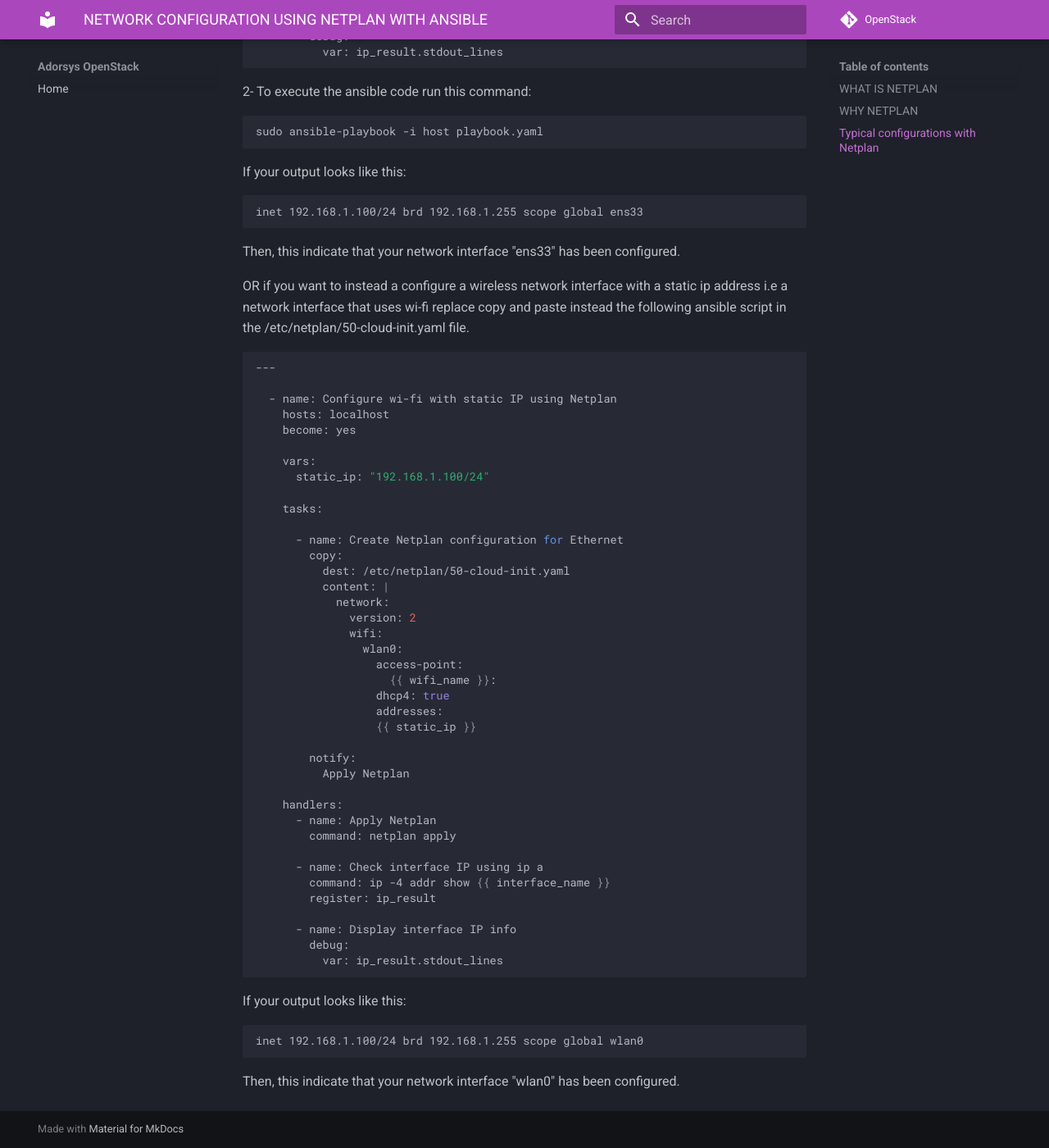
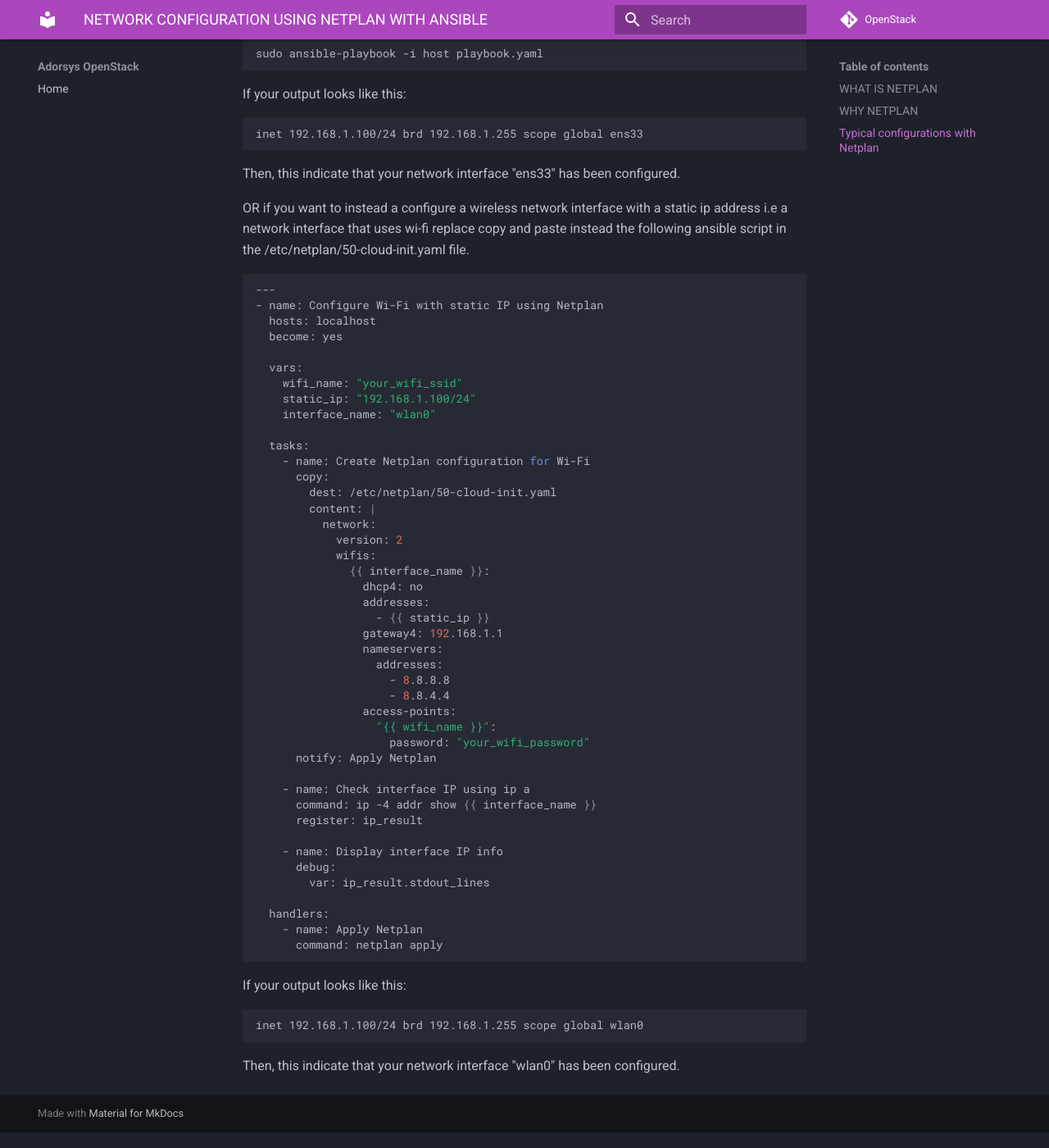
Before and after one commit to ADORSYS-GIS/openstack, an MkDocs documentation site: the page built from docs/netplan_doc.md, in a window 1280 px wide and 1400 px high, scrolled down 6910 px. Shown: the whole window at 82% size. Built offline with MkDocs 1.6.1 and Material for MkDocs 9.7.7, drawn with Linux system fonts in a browser that asks for light colours; comment, search, counter and statistics services are not loaded.

Commit message:
docs(netplan): documentation on how to configure network interface using netplan

````diff
--- a/docs/netplan_doc.md
+++ b/docs/netplan_doc.md
@@ -228,51 +228,46 @@ python3 install ansible --user
 
 ```sh
 ---
+- name: Configure Ethernet with static IP using Netplan
+  hosts: localhost
+  become: yes
 
-  - name: Configure Ethernet with static IP using Netplan
-    hosts: localhost
-    become: yes
+  vars:
+    interface_name: "ens33"
+    static_ip: "10.42.0.10/24"
+    gateway4: "10.42.0.1"
+    nameservers:
+      - "8.8.8.8"
+      - "8.8.4.4"
 
-    vars:
-      interface_name: "ens33"
-      static_ip: "10.42.0.10/24"
-      gateway4: "10.42.0.1"
-      nameservers:
-        - "8.8.8.8"
-        - "8.8.4.4"
-
-    tasks:
-
-      - name: Create Netplan configuration for Ethernet
-        copy:
-          dest: /etc/netplan/50-cloud-init.yaml
-          content: |
-            network:
-              version: 2
-              ethernets:
+  tasks:
+    - name: Create Netplan configuration for Ethernet
+      copy:
+        dest: /etc/netplan/50-cloud-init.yaml
+        content: |
+          network:
+            version: 2
+            ethernets:
               {{ interface_name }}:
                 dhcp4: no
                 addresses:
-                {{ static_ip }}
-                gateway4:
-                {{ gateway }}
+                  - {{ static_ip }}
+                gateway4: {{ gateway4 }}
                 nameservers:
-                addresses:
-                {{ nameservers }}
-        notify:
-          Apply Netplan
+                  addresses: {{ nameservers }}
+      notify: Apply Netplan
 
-    handlers:
-      - name: Apply Netplan
-        command: netplan apply
+  handlers:
+    - name: Apply Netplan
+      command: netplan apply
 
-      - name: Check interface IP using ip a
-        command: ip -4 addr show {{ interface_name }}
-        register: ip_result
+    - name: Check interface IP using ip a
+      command: ip -4 addr show {{ interface_name }}
+      register: ip_result
 
-      - name: Display interface IP info
-        debug:
-          var: ip_result.stdout_lines
+    - name: Display interface IP info
+      debug:
+        var: ip_result.stdout_lines
 
 ```
 
@@ -295,45 +290,48 @@ if you want to instead a configure a wireless network interface with a static ip
 
 ```sh
 ---
+- name: Configure Wi-Fi with static IP using Netplan
+  hosts: localhost
+  become: yes
 
-  - name: Configure wi-fi with static IP using Netplan
-    hosts: localhost
-    become: yes
+  vars:
+    wifi_name: "your_wifi_ssid"
+    static_ip: "192.168.1.100/24"
+    interface_name: "wlan0"
 
-    vars:
-      static_ip: "192.168.1.100/24"
+  tasks:
+    - name: Create Netplan configuration for Wi-Fi
+      copy:
+        dest: /etc/netplan/50-cloud-init.yaml
+        content: |
+          network:
+            version: 2
+            wifis:
+              {{ interface_name }}:
+                dhcp4: no
+                addresses:
+                  - {{ static_ip }}
+                gateway4: 192.168.1.1
+                nameservers:
+                  addresses:
+                    - 8.8.8.8
+                    - 8.8.4.4
+                access-points:
+                  "{{ wifi_name }}":
+                    password: "your_wifi_password"
+      notify: Apply Netplan
 
-    tasks:
+    - name: Check interface IP using ip a
+      command: ip -4 addr show {{ interface_name }}
+      register: ip_result
 
-      - name: Create Netplan configuration for Ethernet
-        copy:
-          dest: /etc/netplan/50-cloud-init.yaml
-          content: |
-            network:
-              version: 2
-              wifi:
-                wlan0:
-                  access-point:
-                    {{ wifi_name }}:
-                  dhcp4: true
-                  addresses:
-                  {{ static_ip }}
+    - name: Display interface IP info
+      debug:
+        var: ip_result.stdout_lines
 
-        notify:
-          Apply Netplan
-
-    handlers:
-      - name: Apply Netplan
-        command: netplan apply
-
-      - name: Check interface IP using ip a
-        command: ip -4 addr show {{ interface_name }}
-        register: ip_result
-
-      - name: Display interface IP info
-        debug:
-          var: ip_result.stdout_lines
-
+  handlers:
+    - name: Apply Netplan
+      command: netplan apply
 ```
 
 If your output looks like this:
````
